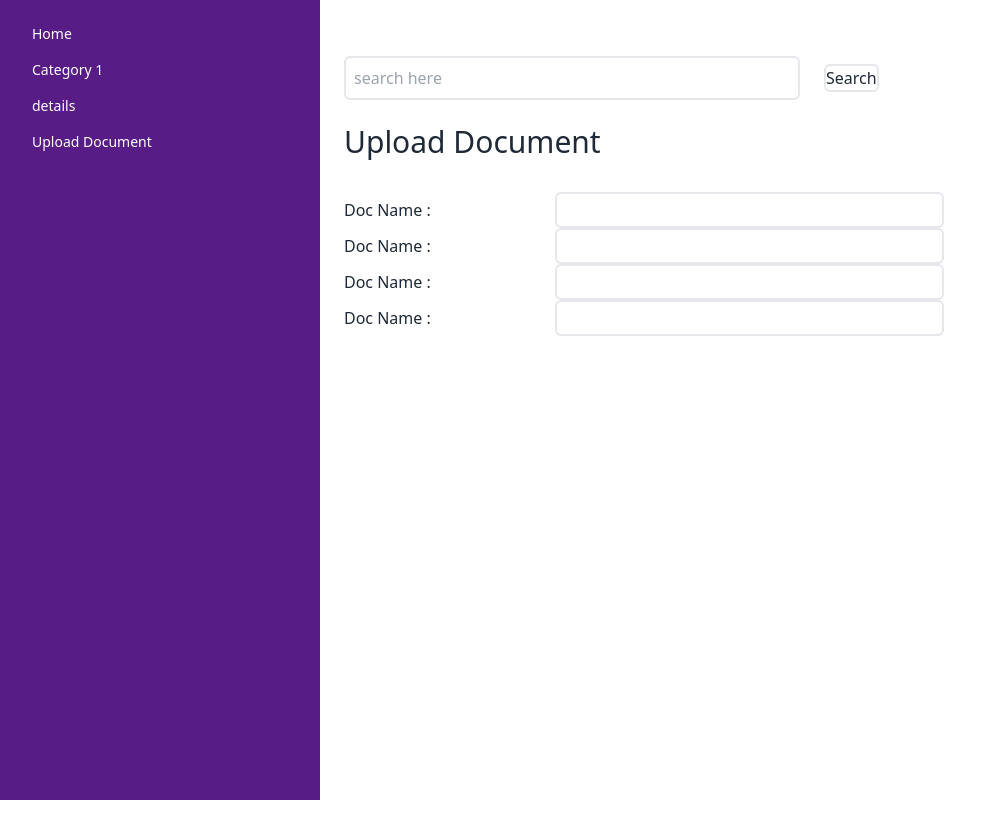
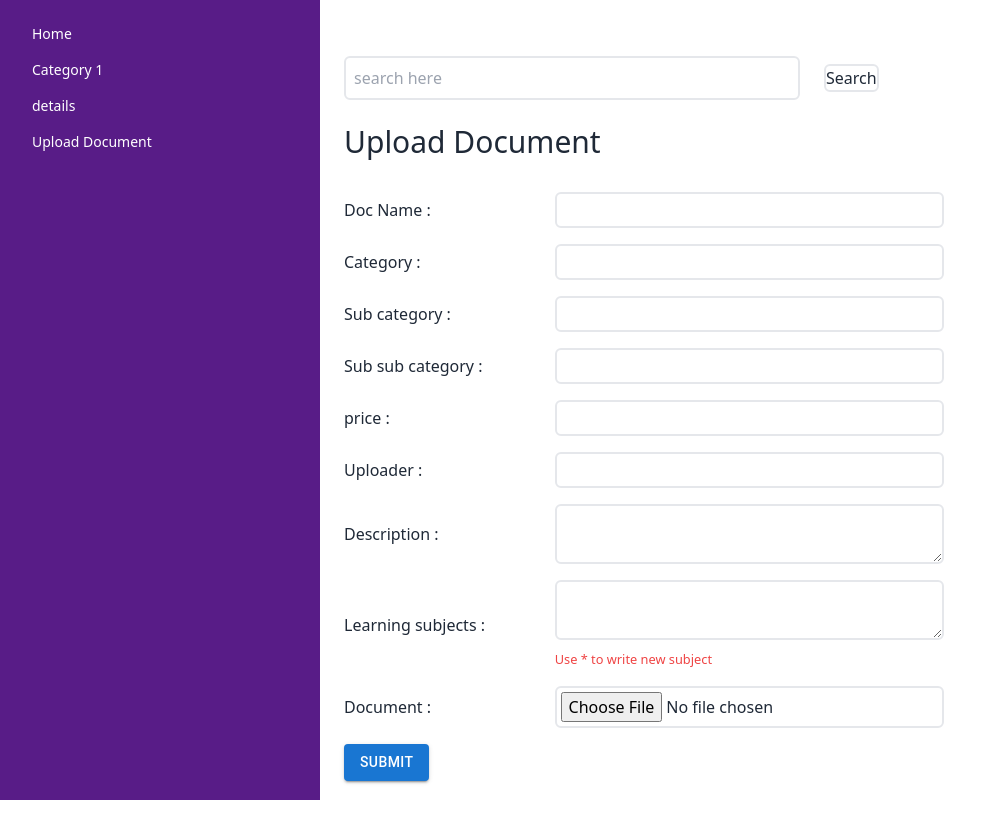
Before and after one commit to Asadullah246/drive, a React (Vite) app: page /upload in a window 1280 px wide. Shown: the whole page, without its empty margins (0-1007 px from the left). Before the commit the page ends 800 px from the top, so only its background shows below. Built offline with nearby package versions, Linux system fonts and the light colour scheme; the HTML template or start-up script is replaced by a standard one.

Commit message:
upload method added

```diff
--- a/src/pages/home/UploadProduct.jsx
+++ b/src/pages/home/UploadProduct.jsx
@@ -1,30 +1,129 @@
-
-
+import LoadingButton from "@mui/lab/LoadingButton";
 const UploadProduct = () => {
+    const upload=(e)=>{
+        e.preventDefault()
+        console.log(e.target.category.value);
+    }
   return (
     <div>
       <h4 className="text-3xl"> Upload Document</h4>
       <div className=" w-full lg:w-[600px]">
-                <form action="" className="my-8 w-full">
-                   <div className="w-full flex justify-between items-center gap-4 ">
-                    <label className="w-1/3" htmlFor="">Doc Name : </label>
-                    <input type="text" name="name" id="" className="w-2/3 border-2 rounded-md p-1" />
+        <form action="" className="my-8 w-full" onSubmit={upload}>
+          <div className="w-full flex justify-between items-center gap-4 mb-4">
+            <label className="w-1/3" htmlFor="">
+              Doc Name :{" "}
+            </label>
+            <input
+              type="text"
+              name="name"
+              id=""
+              className="w-2/3 border-2 rounded-md p-1"
+            />
           </div>
-                   <div className="w-full flex justify-between items-center gap-4 ">
-                    <label className="w-1/3" htmlFor="">Doc Name : </label>
-                    <input type="text" name="name" id="" className="w-2/3 border-2 rounded-md p-1" />
+          <div className="w-full flex justify-between items-center gap-4 mb-4">
+            <label className="w-1/3" htmlFor="">
+              Category :{" "}
+            </label>
+            <input
+              type="text"
+              name="category"
+              id=""
+              className="w-2/3 border-2 rounded-md p-1"
+            />
           </div>
-                   <div className="w-full flex justify-between items-center gap-4 ">
-                    <label className="w-1/3" htmlFor="">Doc Name : </label>
-                    <input type="text" name="name" id="" className="w-2/3 border-2 rounded-md p-1" />
+          <div className="w-full flex justify-between items-center gap-4 mb-4">
+            <label className="w-1/3" htmlFor="">
+              Sub category :{" "}
+            </label>
+            <input
+              type="text"
+              name="name"
+              id=""
+              className="w-2/3 border-2 rounded-md p-1"
+            />
           </div>
-                   <div className="w-full flex justify-between items-center gap-4 ">
-                    <label className="w-1/3" htmlFor="">Doc Name : </label>
-                    <input type="text" name="name" id="" className="w-2/3 border-2 rounded-md p-1" />
+          <div className="w-full flex justify-between items-center gap-4 mb-4">
+            <label className="w-1/3" htmlFor="">
+              Sub sub category :{" "}
+            </label>
+            <input
+              type="text"
+              name="name"
+              id=""
+              className="w-2/3 border-2 rounded-md p-1"
+            />
+          </div>
+          <div className="w-full flex justify-between items-center gap-4 mb-4">
+            <label className="w-1/3" htmlFor="">
+              price :{" "}
+            </label>
+            <input
+              type="number"
+              name="name"
+              id=""
+              className="w-2/3 border-2 rounded-md p-1"
+            />
+          </div>
+          <div className="w-full flex justify-between items-center gap-4 mb-4">
+            <label className="w-1/3" htmlFor="">
+              Uploader :{" "}
+            </label>
+            <input
+              type="text"
+              name="name"
+              id=""
+              className="w-2/3 border-2 rounded-md p-1"
+            />
+          </div>
+          <div className="w-full flex justify-between items-center gap-4 mb-4">
+            <label className="w-1/3" htmlFor="">
+              Description :{" "}
+            </label>
+            <textarea
+              type="text"
+              name="name"
+              id=""
+              className="w-2/3 border-2 rounded-md p-1"
+            />
+          </div>
+
+          <div className="w-full flex justify-between items-center gap-4 mb-4">
+            <label className="w-1/3" htmlFor="">
+              Learning subjects :{" "}
+            </label>
+            <div className="w-2/3">
+              <textarea
+                type="text"
+                name="name"
+                id=""
+                className="w-full border-2 rounded-md p-1"
+              />{" "}
+              <br />
+              <small className="text-red-500 ">
+                Use * to write new subject
+              </small>
+            </div>
+          </div>
+
+          <div className="w-full flex justify-between items-center gap-4 mb-4">
+            <label className="w-1/3" htmlFor="">
+              Document :{" "}
+            </label>
+            <input
+              type="file"
+              name="name"
+              id=""
+              className="w-2/3 border-2 rounded-md p-1"
+            />
+          </div>
+
+        <div>
+        <LoadingButton loading={false} variant="contained" type="submit">
+            Submit
+          </LoadingButton>
         </div>
         </form>
       </div>
-
     </div>
   );
 };
```
Lines whose indentation alone changed are shown as unchanged.
